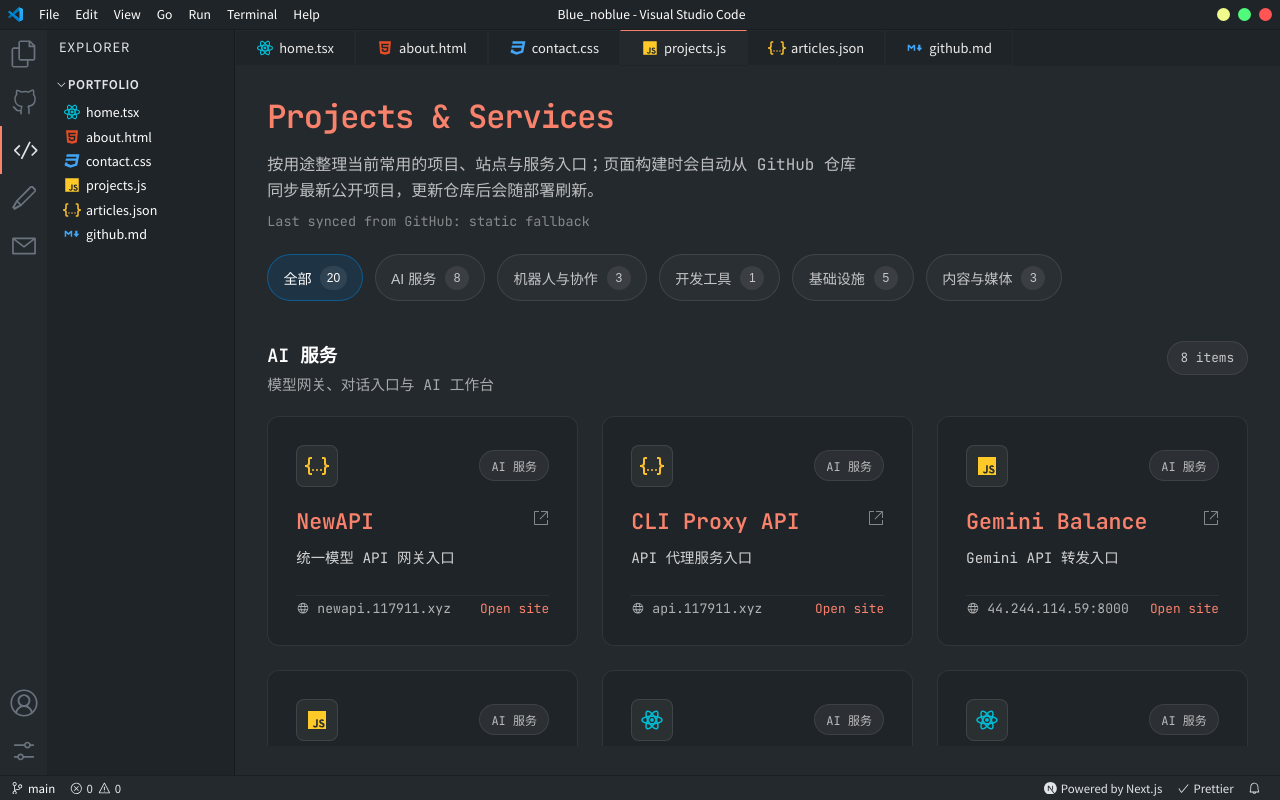
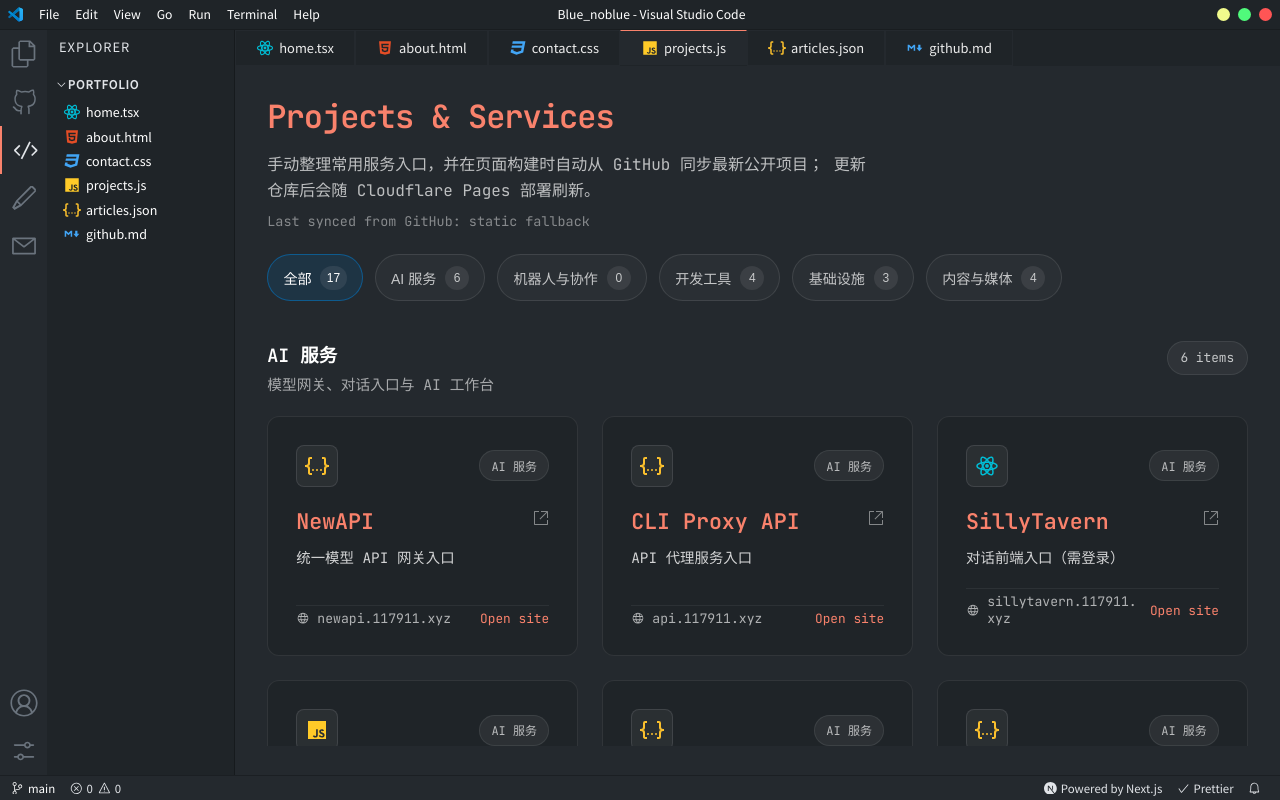
Before and after one commit to g1157/vscode-portfolio, a Next.js app: page /projects in a window 1280 px wide. Built offline with nearby package versions, Linux system fonts and the light colour scheme; no server answers.

Commit message:
feat: refresh portfolio project inventory

```diff
--- a/components/Bottombar.tsx
+++ b/components/Bottombar.tsx
@@ -14,7 +14,7 @@
     <footer className={styles.bottomBar}>
       <div className={styles.container}>
         <a
-          href="https://github.com/itsnitinr/vscode-portfolio"
+          href="https://github.com/g1157/vscode-portfolio"
           target="_blank"
           rel="noreferrer noopener"
           className={styles.section}
--- a/data/projectAutomation.ts
+++ b/data/projectAutomation.ts
@@ -17,6 +17,22 @@
     include: false,
   },
   {
+    repo: 'g1157/g1157',
+    include: false,
+  },
+  {
+    repo: 'g1157/testmcp',
+    include: false,
+  },
+  {
+    repo: 'g1157/spider2',
+    include: false,
+  },
+  {
+    repo: 'g1157/Rust_learning',
+    include: false,
+  },
+  {
     repo: 'g1157/Hexo',
     title: 'Blog',
     description: 'record the moment - 以失去的心态去拥有',
@@ -30,10 +46,11 @@
     description: 'VS Code 风格个人主页',
     category: 'content-media',
     logo: '/logos/vscode_icon.svg',
+    link: 'https://117911.xyz',
   },
   {
     repo: 'g1157/CLIProxyAPI',
-    title: 'CLIProxyAPI',
+    title: 'CLI Proxy API',
     description: 'OpenAI/Gemini/Claude/Codex 兼容 API 网关',
     category: 'ai-services',
     logo: '/logos/json_icon.svg',
@@ -45,6 +62,7 @@
     description: 'Cloudflare Workers 上的 Grok API 服务',
     category: 'ai-services',
     logo: '/logos/js_icon.svg',
+    link: 'https://github.com/g1157/grok2api',
   },
   {
     repo: 'g1157/gemini-business2api',
@@ -52,6 +70,7 @@
     description: 'Gemini Business 转 OpenAI 兼容接口',
     category: 'ai-services',
     logo: '/logos/json_icon.svg',
+    link: 'https://github.com/g1157/gemini-business2api',
   },
   {
     repo: 'g1157/cloudflare_temp_email',
@@ -75,6 +94,7 @@
     description: '外刊精读、原版书阅读与 FSRS 复习工具',
     category: 'developer-tools',
     logo: '/logos/react_icon.svg',
+    link: 'https://github.com/g1157/shiyu',
   },
   {
     repo: 'g1157/anyrouter-check-in',
@@ -82,6 +102,39 @@
     description: 'AnyRouter / AgentRouter 多账号自动签到',
     category: 'developer-tools',
     logo: '/logos/json_icon.svg',
+    link: 'https://github.com/g1157/anyrouter-check-in',
+  },
+  {
+    repo: 'g1157/dayhub-demo',
+    title: 'DayHub Demo',
+    description: 'Android 个人生活数据聚合与 AI 日报实验',
+    category: 'developer-tools',
+    logo: '/logos/react_icon.svg',
+    link: 'https://github.com/g1157/dayhub-demo',
+  },
+  {
+    repo: 'g1157/pot-app-collection-plugin-maimemo',
+    title: 'Pot Maimemo Plugin',
+    description: 'Pot 收藏到墨墨记忆本插件',
+    category: 'developer-tools',
+    logo: '/logos/js_icon.svg',
+    link: 'https://github.com/g1157/pot-app-collection-plugin-maimemo',
+  },
+  {
+    repo: 'g1157/nl2sql-demo',
+    title: 'NL2SQL Demo',
+    description: '自然语言转 SQL 的 AI 应用实验',
+    category: 'ai-services',
+    logo: '/logos/json_icon.svg',
+    link: 'https://github.com/g1157/nl2sql-demo',
+  },
+  {
+    repo: 'g1157/duckmail',
+    title: 'DuckMail',
+    description: 'TypeScript 邮件工具与服务实验',
+    category: 'infrastructure',
+    logo: '/logos/js_icon.svg',
+    link: 'https://github.com/g1157/duckmail',
   },
 ];
 
--- a/data/projects.ts
+++ b/data/projects.ts
@@ -52,76 +52,92 @@
     category: 'ai-services',
   },
   {
-    title: 'Gemini Balance',
-    description: 'Gemini API 转发入口',
-    logo: '/logos/js_icon.svg',
-    link: 'http://44.244.114.59:8000',
-    slug: 'gemini-balance',
-    category: 'ai-services',
-  },
-  {
-    title: 'Grok2API',
-    description: 'Grok 对话入口',
-    logo: '/logos/js_icon.svg',
-    link: 'https://grok2api-8rhl.onrender.com/chat',
-    slug: 'grok2api',
-    category: 'ai-services',
-  },
-  {
     title: 'SillyTavern',
-    description: '对话前端入口',
+    description: '对话前端入口（需登录）',
     logo: '/logos/react_icon.svg',
     link: 'https://sillytavern.117911.xyz/',
     slug: 'sillytavern',
     category: 'ai-services',
   },
   {
-    title: 'AxonHub',
-    description: 'AxonHub 站点入口',
-    logo: '/logos/react_icon.svg',
-    link: 'https://axonhub.117911.xyz/',
-    slug: 'axonhub',
+    title: 'Grok2API',
+    description: 'Cloudflare Workers 上的 Grok API 服务',
+    logo: '/logos/js_icon.svg',
+    link: 'https://github.com/g1157/grok2api',
+    slug: 'grok2api',
     category: 'ai-services',
   },
   {
-    title: 'TeamGPT',
-    description: '团队 AI 协作入口',
-    logo: '/logos/react_icon.svg',
-    link: 'https://teamgpt.117911.xyz',
-    slug: 'teamgpt',
+    title: 'Gemini Business2API',
+    description: 'Gemini Business 转 OpenAI 兼容接口',
+    logo: '/logos/json_icon.svg',
+    link: 'https://github.com/g1157/gemini-business2api',
+    slug: 'gemini-business2api',
     category: 'ai-services',
   },
   {
-    title: 'AstrBot',
-    description: 'AstrBot 服务入口',
+    title: 'NL2SQL Demo',
+    description: '自然语言转 SQL 的 AI 应用实验',
     logo: '/logos/json_icon.svg',
-    link: 'https://astrbot.117911.xyz',
-    slug: 'astrbot',
-    category: 'bots-collaboration',
+    link: 'https://github.com/g1157/nl2sql-demo',
+    slug: 'nl2sql-demo',
+    category: 'ai-services',
   },
   {
-    title: 'NapCat',
-    description: 'NapCat 服务入口',
-    logo: '/logos/json_icon.svg',
-    link: 'https://napcat.117911.xyz',
-    slug: 'napcat',
-    category: 'bots-collaboration',
+    title: 'DayHub Demo',
+    description: 'Android 个人生活数据聚合与 AI 日报实验',
+    logo: '/logos/react_icon.svg',
+    link: 'https://github.com/g1157/dayhub-demo',
+    slug: 'dayhub-demo',
+    category: 'developer-tools',
   },
   {
-    title: 'Clawbot',
-    description: 'Clawbot 站点入口',
-    logo: '/logos/json_icon.svg',
-    link: 'https://clawdbot.117911.xyz/',
-    slug: 'clawbot',
-    category: 'bots-collaboration',
+    title: 'Pot Maimemo Plugin',
+    description: 'Pot 收藏到墨墨记忆本插件',
+    logo: '/logos/js_icon.svg',
+    link: 'https://github.com/g1157/pot-app-collection-plugin-maimemo',
+    slug: 'pot-maimemo-plugin',
+    category: 'developer-tools',
   },
   {
-    title: 'RemoteCode',
-    description: '远程开发环境入口',
-    logo: '/logos/vscode_icon.svg',
-    link: 'https://remotecode.117911.xyz/',
-    slug: 'remotecode',
+    title: '拾语',
+    description: '外刊精读、原版书阅读与 FSRS 复习工具',
+    logo: '/logos/react_icon.svg',
+    link: 'https://github.com/g1157/shiyu',
+    slug: 'shiyu',
     category: 'developer-tools',
+  },
+  {
+    title: 'AnyRouter Check-in',
+    description: 'AnyRouter / AgentRouter 多账号自动签到',
+    logo: '/logos/json_icon.svg',
+    link: 'https://github.com/g1157/anyrouter-check-in',
+    slug: 'anyrouter-check-in',
+    category: 'developer-tools',
+  },
+  {
+    title: 'DuckMail',
+    description: 'TypeScript 邮件工具与服务实验',
+    logo: '/logos/js_icon.svg',
+    link: 'https://github.com/g1157/duckmail',
+    slug: 'duckmail',
+    category: 'infrastructure',
+  },
+  {
+    title: 'Cloudflare Temp Email',
+    description: '域名邮箱管理入口',
+    logo: '/logos/html_icon.svg',
+    link: 'https://email.117911.xyz/',
+    slug: 'cloudflare-temp-email',
+    category: 'infrastructure',
+  },
+  {
+    title: 'WebDAV',
+    description: 'WebDAV 文件服务入口',
+    logo: '/logos/html_icon.svg',
+    link: 'https://webdav.117911.xyz/',
+    slug: 'webdav',
+    category: 'infrastructure',
   },
   {
     title: 'Sink',
@@ -132,52 +148,12 @@
     category: 'content-media',
   },
   {
-    title: 'Render',
-    description: 'Render 部署入口',
-    logo: '/logos/html_icon.svg',
-    link: 'https://render.117911.xyz/',
-    slug: 'render',
-    category: 'infrastructure',
-  },
-  {
-    title: 'CPA',
-    description: 'CPA 站点入口',
-    logo: '/logos/html_icon.svg',
-    link: 'https://cpa.117911.xyz/',
-    slug: 'cpa',
-    category: 'ai-services',
-  },
-  {
-    title: 'temp_email',
-    description: '域名邮箱管理入口',
-    logo: '/logos/html_icon.svg',
-    link: 'https://email.117911.xyz/',
-    slug: 'temp-email',
-    category: 'infrastructure',
-  },
-  {
-    title: '1panel_tx',
-    description: '腾讯云面板入口',
-    logo: '/logos/html_icon.svg',
-    link: 'https://tengxun1panel.117911.xyz',
-    slug: '1panel-tx',
-    category: 'infrastructure',
-  },
-  {
-    title: '1panel_azure',
-    description: 'Azure 面板入口',
-    logo: '/logos/html_icon.svg',
-    link: 'https://azure1panel.117911.xyz/',
-    slug: '1panel-azure',
-    category: 'infrastructure',
-  },
-  {
-    title: 'WebDAV',
-    description: 'WebDAV 文件服务入口',
-    logo: '/logos/html_icon.svg',
-    link: 'https://webdav.117911.xyz/',
-    slug: 'webdav',
-    category: 'infrastructure',
+    title: 'Portfolio',
+    description: 'VS Code 风格个人主页',
+    logo: '/logos/vscode_icon.svg',
+    link: 'https://117911.xyz',
+    slug: 'portfolio',
+    category: 'content-media',
   },
   {
     title: 'Blog',
--- /dev/null
+++ b/lib/github.ts
@@ -0,0 +1,12 @@
+const GITHUB_API_ACCEPT = 'application/vnd.github+json';
+
+export const createGitHubHeaders = (): Record<string, string> => {
+  const token =
+    process.env.GITHUB_TOKEN?.trim() || process.env.GH_TOKEN?.trim() || '';
+
+  return {
+    Accept: GITHUB_API_ACCEPT,
+    'X-GitHub-Api-Version': '2022-11-28',
+    ...(token ? { Authorization: `Bearer ${token}` } : {}),
+  };
+};
--- a/lib/projects.ts
+++ b/lib/projects.ts
@@ -1,8 +1,9 @@
 import { defaultAutomationRule, projectAutomationRules } from '@/data/projectAutomation';
+import { createGitHubHeaders } from '@/lib/github';
 import type { Project } from '@/types';
 
 const GITHUB_USERNAME = 'g1157';
-const MAX_AUTOMATED_PROJECTS = 10;
+const MAX_AUTOMATED_PROJECTS = 40;
 const GITHUB_API_REPOS_URL = `https://api.github.com/users/${GITHUB_USERNAME}/repos?sort=pushed&per_page=100`;
 
 interface GitHubRepoPayload {
@@ -29,7 +30,7 @@
   const name = repo.name ?? '';
 
   return projectAutomationRules.find((rule) => {
-    if (rule.repo === fullName) {
+    if (rule.repo.toLowerCase() === fullName.toLowerCase()) {
       return true;
     }
 
@@ -78,9 +79,7 @@
 
 export const fetchAutomatedProjects = async (): Promise<Project[]> => {
   const response = await fetch(GITHUB_API_REPOS_URL, {
-    headers: {
-      Accept: 'application/vnd.github+json',
-    },
+    headers: createGitHubHeaders(),
   });
 
   if (!response.ok) {
@@ -108,3 +107,38 @@
     return true;
   });
 };
+
+const normalizeValue = (value: string) =>
+  value
+    .trim()
+    .toLowerCase()
+    .replace(/^https?:\/\//, '')
+    .replace(/^www\./, '')
+    .replace(/\/+$/, '')
+    .replace(/[^a-z0-9./_-]+/g, '-');
+
+const projectKeys = (project: Project) => [
+  normalizeValue(project.slug),
+  normalizeValue(project.title),
+  normalizeValue(project.link),
+];
+
+export const mergeProjects = (
+  curatedProjects: Project[],
+  automatedProjects: Project[]
+) => {
+  const seen = new Set<string>();
+  const merged: Project[] = [];
+
+  [...curatedProjects, ...automatedProjects].forEach((project) => {
+    const keys = projectKeys(project);
+    if (keys.some((key) => seen.has(key))) {
+      return;
+    }
+
+    keys.forEach((key) => seen.add(key));
+    merged.push(project);
+  });
+
+  return merged;
+};
--- a/pages/github.tsx
+++ b/pages/github.tsx
@@ -2,6 +2,7 @@
 import GitHubCalendar from 'react-github-calendar';
 import { VscRepo, VscPerson } from 'react-icons/vsc';
 
+import { createGitHubHeaders } from '@/lib/github';
 import RepoCard from '@/components/RepoCard';
 import { Repo, User } from '@/types';
 
@@ -68,9 +69,7 @@
 
 const fetchGitHubJson = async (url: string) => {
   const response = await fetch(url, {
-    headers: {
-      Accept: 'application/vnd.github+json',
-    },
+    headers: createGitHubHeaders(),
   });
 
   if (!response.ok) {
--- a/pages/projects.tsx
+++ b/pages/projects.tsx
@@ -6,7 +6,7 @@
   projectCategoryOrder,
   projects as fallbackProjects,
 } from '@/data/projects';
-import { fetchAutomatedProjects } from '@/lib/projects';
+import { fetchAutomatedProjects, mergeProjects } from '@/lib/projects';
 import { Project, ProjectCategory } from '@/types';
 
 import styles from '@/styles/ProjectsPage.module.css';
@@ -42,8 +42,8 @@
       <div className={styles.pageHeading}>
         <h1 className={styles.pageTitle}>Projects &amp; Services</h1>
         <p className={styles.pageSubtitle}>
-          按用途整理当前常用的项目、站点与服务入口；页面构建时会自动从 GitHub
-          仓库同步最新公开项目，更新仓库后会随部署刷新。
+          手动整理常用服务入口，并在页面构建时自动从 GitHub 同步最新公开项目；
+          更新仓库后会随 Cloudflare Pages 部署刷新。
         </p>
         <p className={styles.updateNote}>
           Last synced from GitHub: {lastUpdated}
@@ -117,7 +117,7 @@
     const automatedProjects = await fetchAutomatedProjects();
 
     if (automatedProjects.length > 0) {
-      projects = automatedProjects;
+      projects = mergeProjects(fallbackProjects, automatedProjects);
       lastUpdated = new Date().toISOString().slice(0, 10);
     }
   } catch (error) {
```
Also changed, not shown: components/ProjectCard.tsx (+9 -1 lines).
